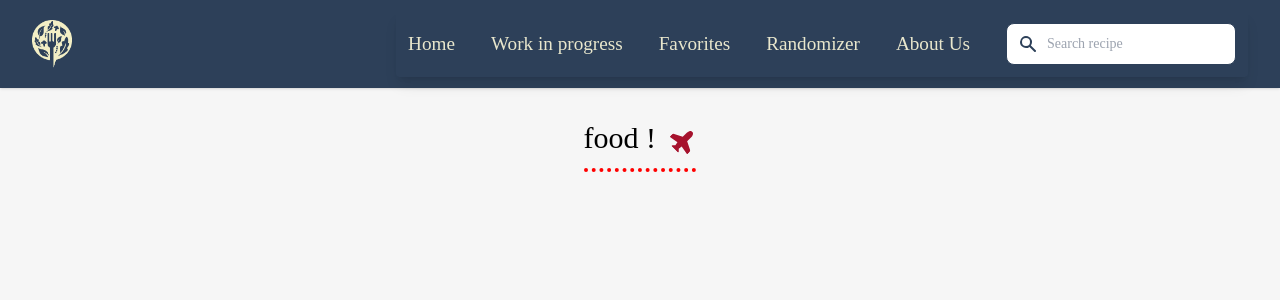
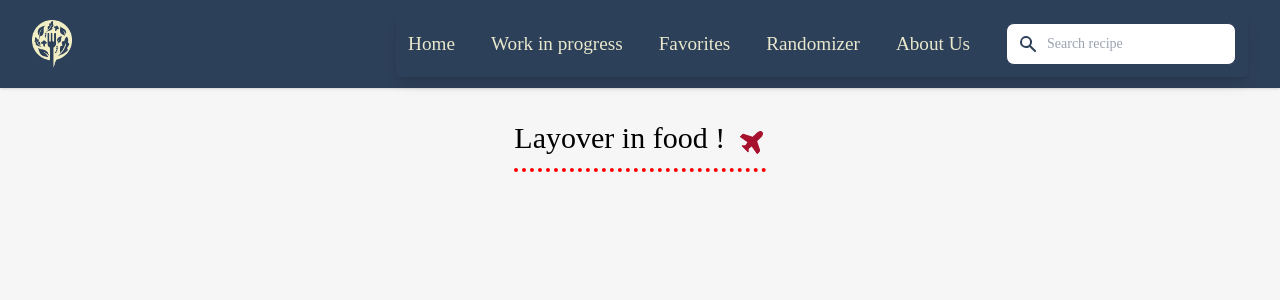
Before and after one commit to Iris-succi/hackathon_2022, a React (Vite) app in the folder frontend/: page /listrecipes in a window 1280 px wide. Shown: the top 300 px of the page. Built offline with nearby package versions, Linux system fonts and the light colour scheme.

Commit message:
Adding some details on text

```diff
--- a/frontend/src/pages/Favorites.jsx
+++ b/frontend/src/pages/Favorites.jsx
@@ -18,7 +18,7 @@ function Favorites() {
     <div className="flex justify-center align-center">
       <div className="flex flex-col  justify-center text-center  ">
         <h1 className="text-3xl mt-5 mb-5 py-3 text-randomize">
-          My favorites recipes{" "}
+          My food trip{" "}
           <svg
             xmlns="http://www.w3.org/2000/svg"
             width="25"
--- a/frontend/src/pages/Results.jsx
+++ b/frontend/src/pages/Results.jsx
@@ -7,7 +7,7 @@ function Results({ search, countries }) {
     <div className="flex justify-center align-center">
       <div className="flex-col ">
         <h1 className="text-center text-3xl mt-5 py-3  mb-5 text-randomize">
-          {countries} food !{" "}
+          Layover in {countries} food !{" "}
           <svg
             xmlns="http://www.w3.org/2000/svg"
             width="25"
```
